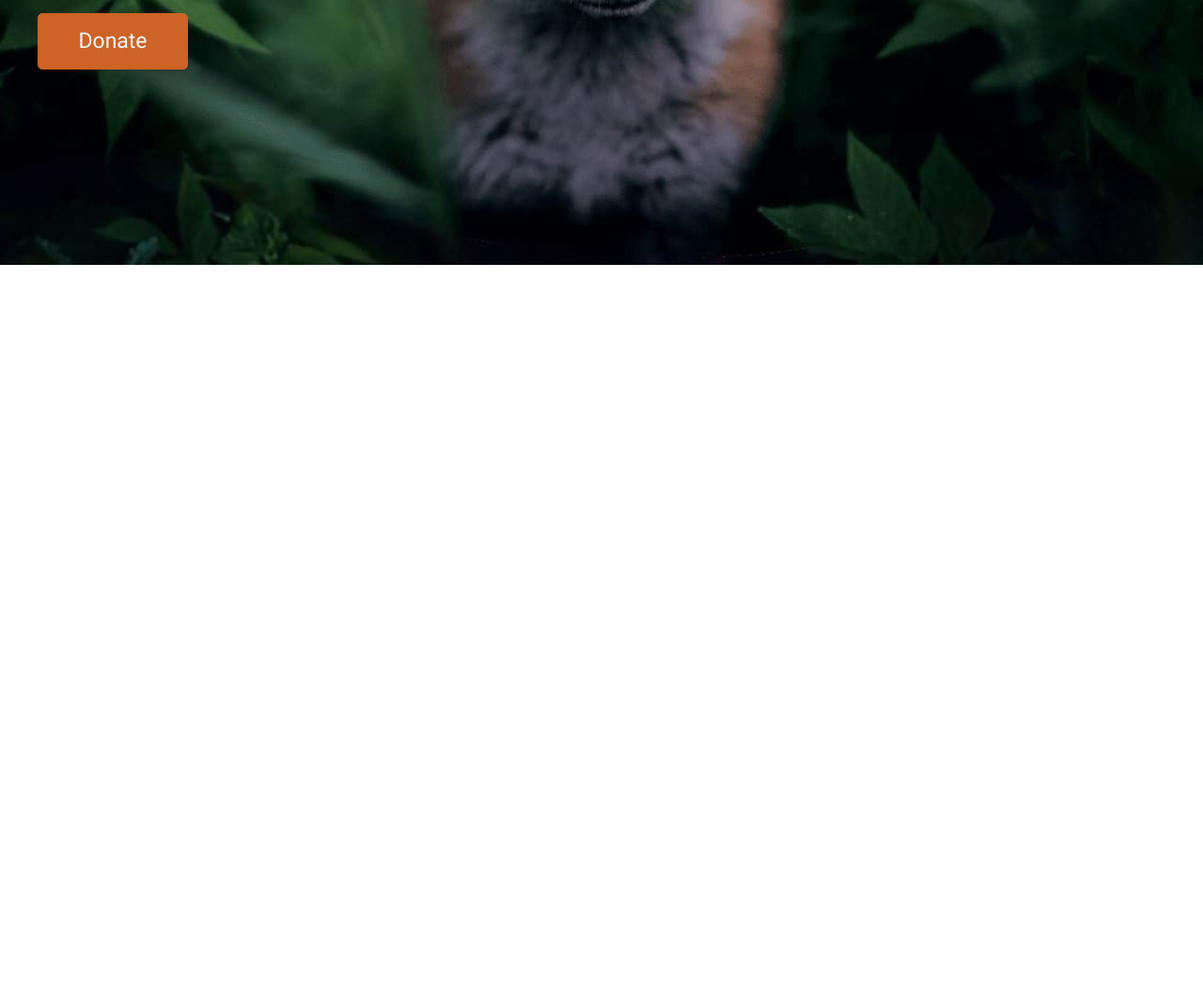
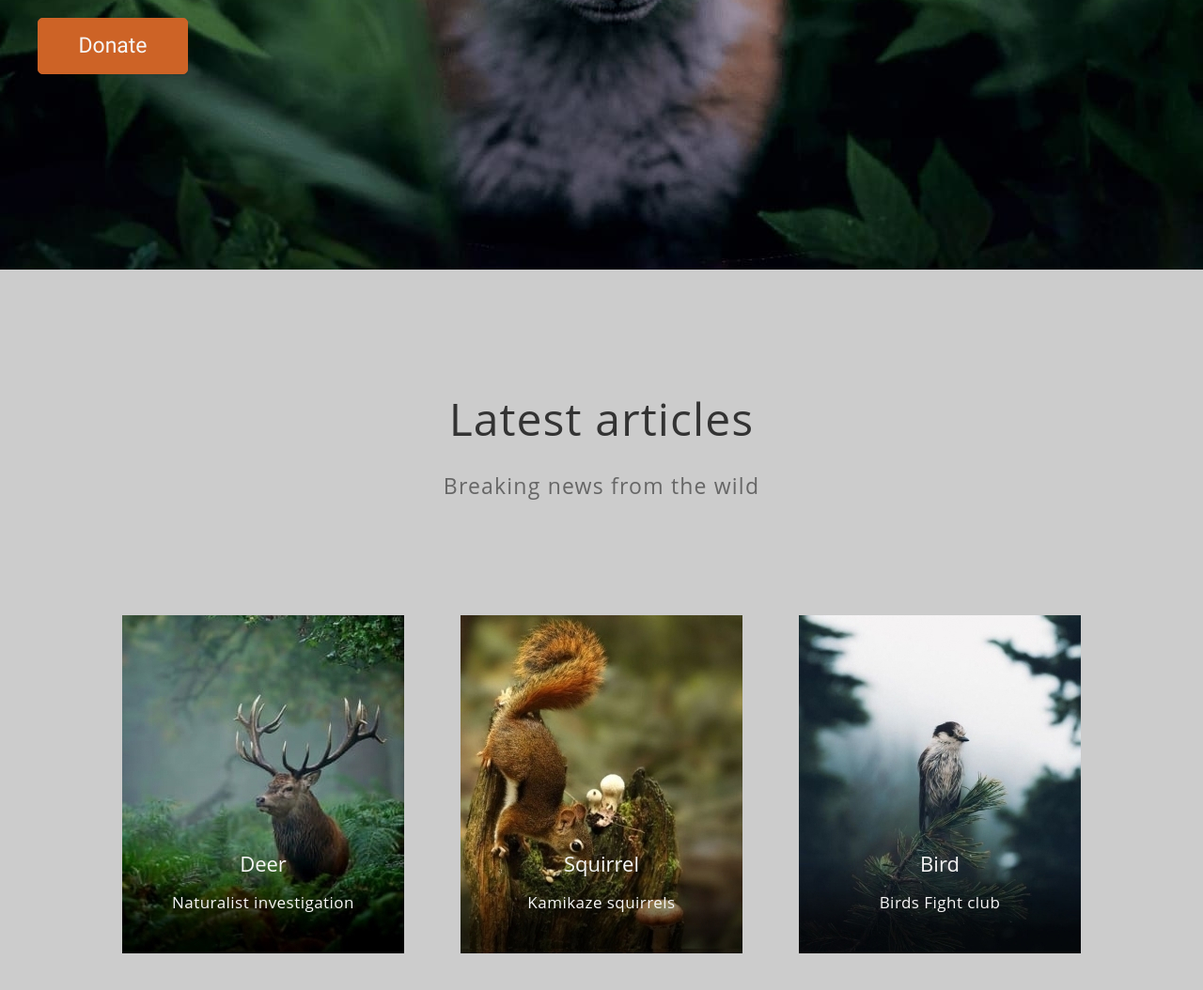
Before and after one commit to SergeySkakun/2021, a plain HTML site: page index.html in a window 1280 px wide. Shown: the part 494-1548 px from the top of the page at 94% size. Before the commit the page ends 800 px from the top, so only its background shows below. Drawn offline with Linux system fonts and the light colour scheme.

Commit message:
feat: add Latest articles block

```diff
--- a/index.html
+++ b/index.html
@@ -13,7 +13,7 @@
         <div class="container header-grid">
             <div class="logo">
                 <img src="./assets/Logo.svg" class="logo-image" alt="Logo">
-                <div class="site-name"><h1 class="site-name-font">WILDLIFE</h1></div>
+                <div class="site-name"><span class="site-name-font">WILDLIFE</span></div>
             </div>
             <nav>
                 <ul>
@@ -32,7 +32,7 @@
     <main>
         <article class="survival">
             <div class="container survival-grid">
-                <h2 class="survival-block-name">Survival</h2>
+                <h1 class="survival-block-name">Survival</h1>
                 <p class="survival-text">What this means is that we exist to help protect our environment and do in numbers of ways.
                     You can save the planet by donation.</p>
                 <button class="donate-button">
@@ -40,6 +40,41 @@
                 </button>
             </div>
         </article>
+        <article class="latest-articles">
+            <div class="container latest-articles-grid">
+                <div class="latest-articles-header">
+                    <h2 class="latest-articles-block-name">Latest articles</h2>
+                    <p class="latest-articles-text">Breaking news from the wild</p>
+                </div>
+                <div class="slider slider-grid">
+                    <button class="slider-left-button"></button>
+                    <div class="slider-cell">
+                        <img src="./assets/Slider/Slider1.jpg">
+                        <div class="slider-cell-text">
+                            <h4 class="slider-cell-name">Deer</h4>
+                            <p class="slider-cell-description">Naturalist investigation</p>
+                        </div>
+                    </div>
+                    <div class="slider-cell">
+                        <img src="./assets/Slider/Slider2.jpg">
+                        <div class="slider-cell-text">
+                            <h4 class="slider-cell-name">Squirrel</h4>
+                            <p class="slider-cell-description">Kamikaze squirrels</p>
+                        </div>
+                    </div>
+                    <div class="slider-cell">
+                        <img src="./assets/Slider/Slider3.jpg">
+                        <div class="slider-cell-text">
+                            <h4 class="slider-cell-name">Bird</h4>
+                            <p class="slider-cell-description">Birds Fight club</p>
+                        </div>
+                    </div>
+                    <button class="slider-right-button">
+
+                    </button>
+                </div>
+            </div>
+        </article>
     </main>
 </body>
 </html>
--- a/style.css
+++ b/style.css
@@ -4,7 +4,7 @@
 }
 
 header {
-    padding-top: 17px;
+    padding-top: 22px;
     background-color: #02160b;
     background-image: url("./assets/Main.png");
     background-repeat: no-repeat;
@@ -68,14 +68,13 @@ ul {
     font-style: normal;
     font-weight: normal;
     font-size: 24px;
-    line-height: 46px;
+    line-height: 45px;
     color: #F7F7F7;
     text-decoration: none;
 }
 
 .search {
-    padding-top: 3px;
-    padding-right: 10px;
+    padding-right: 5px;
 }
 
 .search-icon {
@@ -101,7 +100,7 @@ ul {
 
 .survival {
     height: 700px;
-    background-color: #0d1f15;
+    background-color: #02160b;
     background-image: url("./assets/Main.png");
     background-repeat: no-repeat;
     background-position: bottom;
@@ -162,3 +161,92 @@ ul {
     text-align: center;
     color: #F7F7F7;
 }
+
+.latest-articles {
+    padding: 120px 0px;
+    background-color: #cccccc;
+}
+
+.latest-articles-grid {
+    display: grid;
+    grid-template-rows: 128px 360px;
+    row-gap: 120px;
+}
+
+.latest-articles-header {
+    margin: 0 auto;
+}
+
+.latest-articles-block-name {
+    margin: 0;
+    font-family: "Open Sans", sans-serif;
+    font-style: normal;
+    font-weight: normal;
+    font-size: 48px;
+    line-height: 77px;
+    letter-spacing: 1.1px;
+    text-align: center;
+    color: #333333;
+}
+
+.latest-articles-text {
+    font-family: "Open Sans", sans-serif;
+    font-style: normal;
+    font-weight: normal;
+    font-size: 23px;
+    line-height: 21px;
+    letter-spacing: 1.19px;
+    text-align: center;
+    color: #666666;
+}
+
+.slider {
+    width: 100%;
+    height: 100%;
+}
+
+.slider-grid {
+    display: grid;
+    grid-template-columns: 30px repeat(3, 300px) 30px;
+    column-gap: 60px;
+}
+
+.slider button {
+    border: none;
+    background-color: unset;
+}
+
+.slider-cell {
+    position: relative;
+    width: 100%;
+}
+
+.slider-cell-text {
+    position: absolute;
+    width: 100%;
+    margin: 0 auto;
+    bottom: 45px;
+}
+
+.slider-cell-name {
+    margin: 0;
+    font-family: "Open Sans", sans-serif;
+    font-style: normal;
+    font-weight: normal;
+    font-size: 22px;
+    line-height: 36px;
+    text-align: center;
+    color: #F7F7F7;
+}
+
+.slider-cell-description {
+    margin: 10px 0 0 0;
+    font-family: "Open Sans", sans-serif;
+    font-style: normal;
+    font-weight: normal;
+    font-size: 17px;
+    line-height: 27px;
+    letter-spacing: 0.46px;
+    text-align: center;
+    color: #F7F7F7;
+}
```
